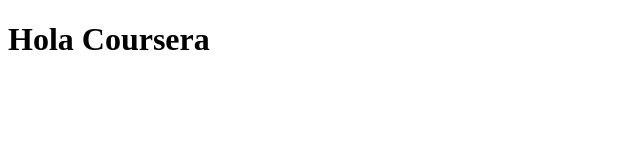
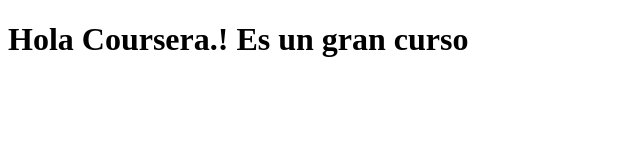
Before and after one commit to Karenolvana/coursera-test, a plain HTML site: page site/index.html in a window 1280 px wide. Shown: the whole page, without its empty margins (0-640 px from the left). Drawn offline with Linux system fonts and the light colour scheme.

Commit message:
Small addition to our page content.

```diff
--- a/site/index.html
+++ b/site/index.html
@@ -4,6 +4,6 @@
 	<title>Hola Coursera</title>
 </head>
 <body>
-<h1>Hola Coursera</h1>
+<h1>Hola Coursera.! Es un gran curso</h1>
 </body>
 </html>
```
